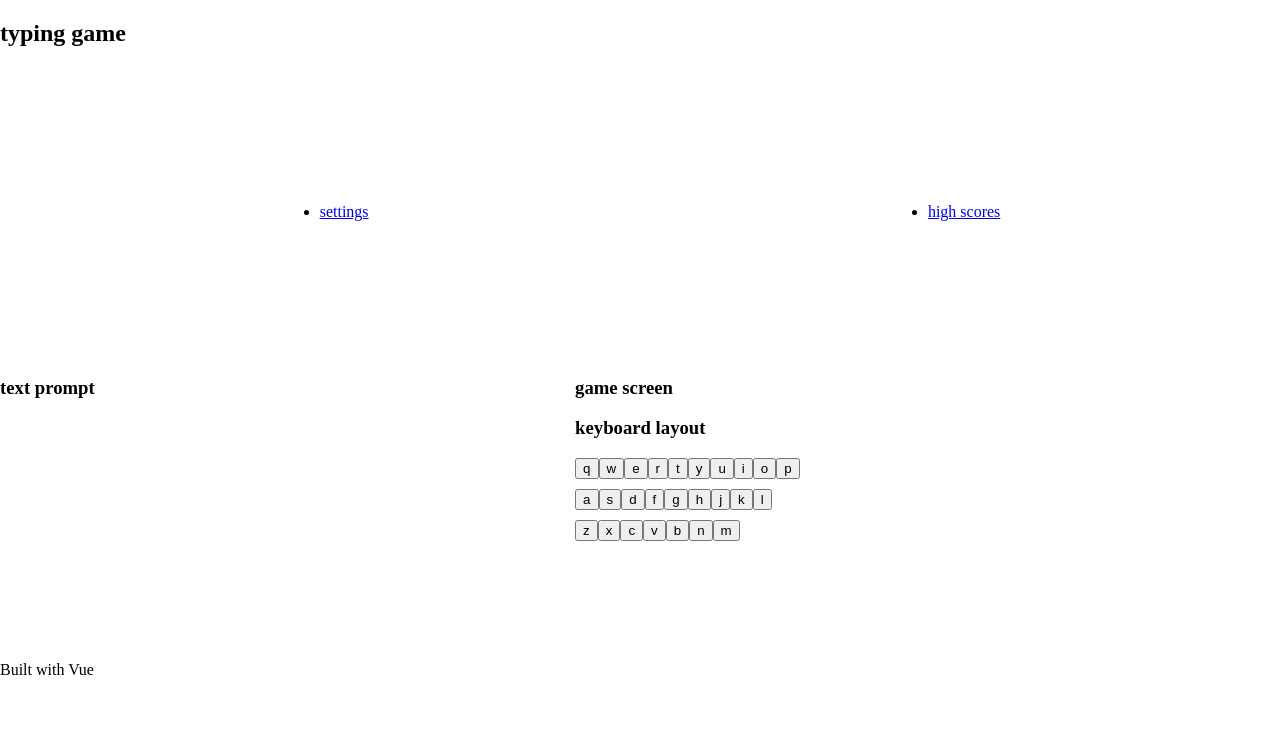
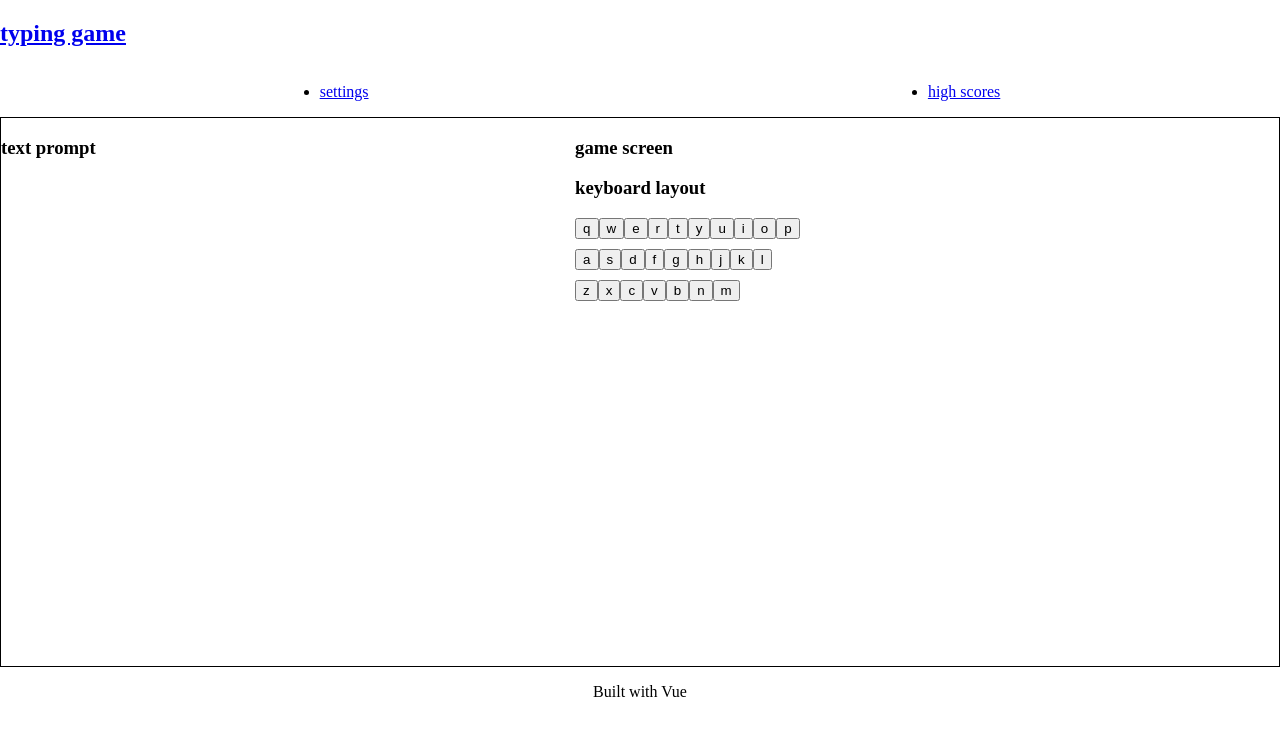
Before and after one commit to p-adams/typing-game, a Vue app: page / in a window 1280 px wide. Shown: the top 736 px of the page. Built offline with nearby package versions, Linux system fonts and the light colour scheme.

Commit message:
add router and route views

```diff
--- a/package.json
+++ b/package.json
@@ -8,7 +8,8 @@
     "preview": "vite preview"
   },
   "dependencies": {
-    "vue": "^3.2.25"
+    "vue": "^3.2.25",
+    "vue-router": "^4.0.14"
   },
   "devDependencies": {
     "@vitejs/plugin-vue": "^2.3.1",
--- a/src/App.vue
+++ b/src/App.vue
@@ -7,23 +7,19 @@ import KeyboardLayout from "./components/KeyboardLayout.vue";
 <template>
   <div class="app">
     <header class="header-wrapper">
-      <h2>typing game</h2>
+      <h2><router-link to="/">typing game</router-link></h2>
     </header>
     <nav class="nav-wrapper">
       <ul>
-        <li><a href="#">settings</a></li>
-        <li><a href="#">high scores</a></li>
+        <li><router-link to="/settings">settings</router-link></li>
+        <li><router-link to="/scores">high scores</router-link></li>
       </ul>
     </nav>
+    <article class="content-wrapper">
+      <router-view />
+    </article>
 
-    <article class="content-wrapper">
-      <GameScreen />
-      <KeyboardLayout />
-    </article>
-    <aside class="aside-wrapper">
-      <TextPrompt />
-    </aside>
-    <footer class="footer-wrapper">Built with Vue</footer>
+    <footer class="footer-wrapper"><p>Built with Vue</p></footer>
   </div>
 </template>
 
@@ -36,12 +32,8 @@ import KeyboardLayout from "./components/KeyboardLayout.vue";
 .app {
   height: 100vh;
   width: 100%;
-  display: grid;
-  grid-template-areas:
-    "header header"
-    "nav nav"
-    "aside content"
-    "footer footer";
+  display: flex;
+  flex-direction: column;
   background-color: var();
 }
 
@@ -53,7 +45,6 @@ import KeyboardLayout from "./components/KeyboardLayout.vue";
 .nav-wrapper {
   display: flex;
   width: 100%;
-  grid-area: nav;
 }
 .nav-wrapper > ul {
   width: inherit;
@@ -61,18 +52,15 @@ import KeyboardLayout from "./components/KeyboardLayout.vue";
   justify-content: space-around;
 }
 
-a {
-  color: var();
-}
-
 .content-wrapper {
-  grid-area: content;
-}
-.aside-wrapper {
-  grid-area: aside;
+  border: 1px solid;
+  height: 550px;
 }
 
 .footer-wrapper {
-  grid-area: footer;
+  display: flex;
+  justify-content: center;
+  align-items: center;
+  text-align: center;
 }
 </style>
--- /dev/null
+++ b/src/route/index.js
@@ -0,0 +1,13 @@
+import { createWebHashHistory, createRouter } from "vue-router";
+import HomeView from "../views/HomeView.vue";
+import SettingsView from "../views/SettingsView.vue";
+import ScoresView from "../views/ScoresView.vue";
+
+export const router = createRouter({
+  history: createWebHashHistory(),
+  routes: [
+    { path: "/", component: HomeView },
+    { path: "/settings", component: SettingsView },
+    { path: "/scores", component: ScoresView },
+  ],
+});
--- /dev/null
+++ b/src/views/HomeView.vue
@@ -0,0 +1,30 @@
+<script setup>
+import TextPrompt from "../components/TextPrompt.vue";
+import GameScreen from "../components/GameScreen.vue";
+import KeyboardLayout from "../components/KeyboardLayout.vue";
+</script>
+<template>
+  <article class="home-wrapper">
+    <article class="game-wrapper">
+      <GameScreen />
+      <KeyboardLayout />
+    </article>
+    <aside class="text-prompt-wrapper">
+      <TextPrompt />
+    </aside>
+  </article>
+</template>
+<style scoped>
+.home-wrapper {
+  display: grid;
+  grid-template-areas:
+    "prompt game"
+    "prompt game";
+}
+.game-wrapper {
+  grid-area: game;
+}
+.text-prompt-wrapper {
+  grid-area: prompt;
+}
+</style>
--- /dev/null
+++ b/src/views/ScoresView.vue
@@ -0,0 +1,9 @@
+<script setup></script>
+<template>
+  <article>
+    <section>
+      <h3>scores</h3>
+    </section>
+  </article>
+</template>
+<style></style>
--- /dev/null
+++ b/src/views/SettingsView.vue
@@ -0,0 +1,9 @@
+<script setup></script>
+<template>
+  <article>
+    <section>
+      <h3>settings</h3>
+    </section>
+  </article>
+</template>
+<style></style>
```
Also changed, not shown: src/main.js (+4 -3 lines), 1 other file (tests, documents, lock files or other folders).
